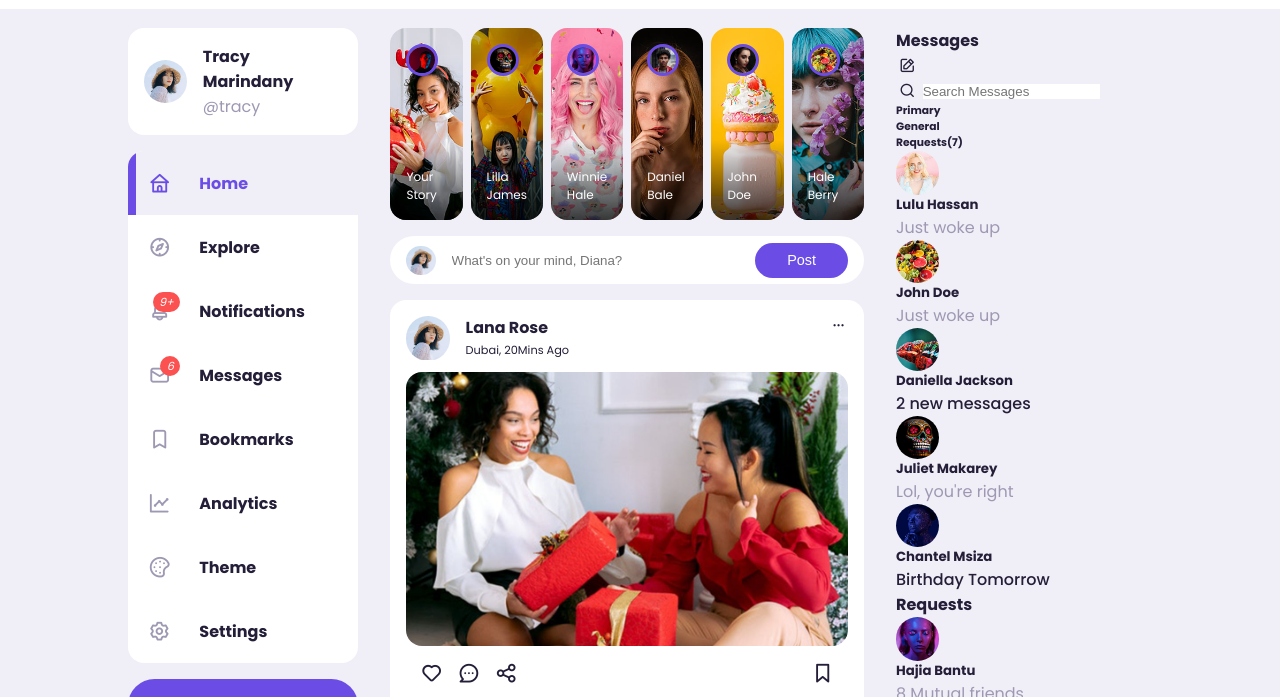
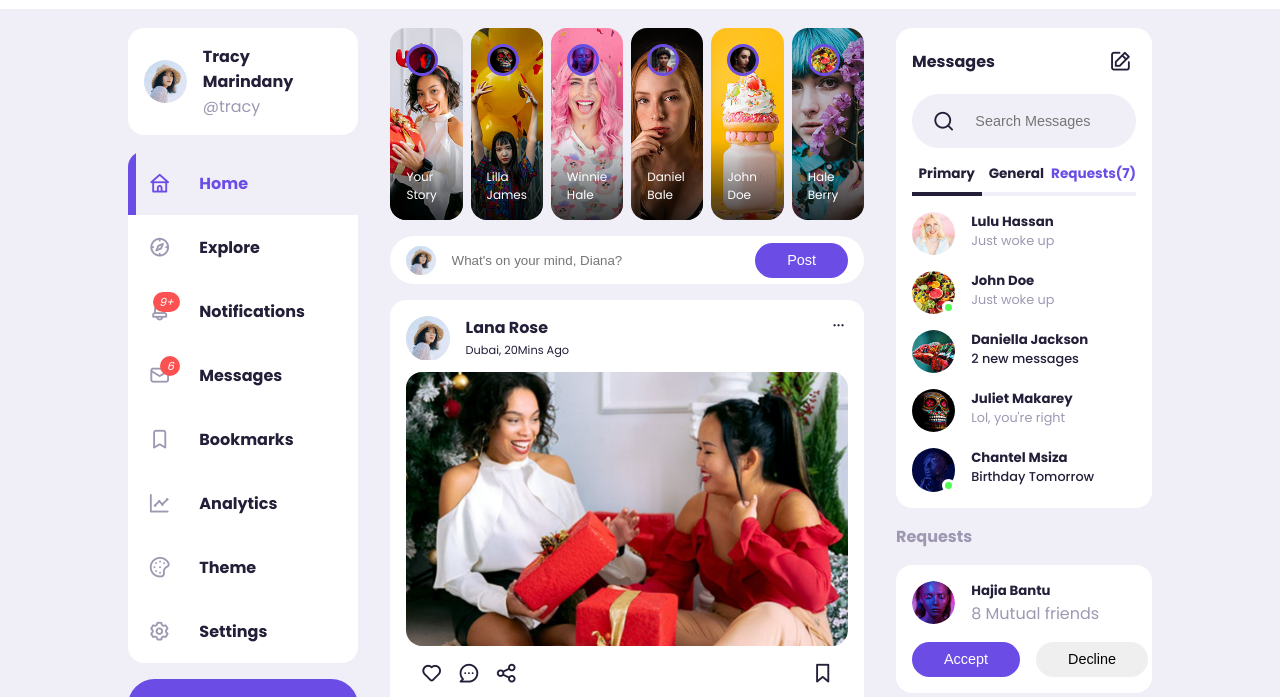
Before and after one commit to Vysint/Responsive-Social-Media-Website, a plain HTML site: page index.html in a window 1280 px wide. Shown: the part 58-755 px from the top of the page. Drawn offline with nearby package versions, Linux system fonts and the light colour scheme.

Commit message:
Added CSS styling to the Right Section of the Page

```diff
--- a/CSS/styles.css
+++ b/CSS/styles.css
@@ -87,12 +87,12 @@ nav .container {
   align-items: center;
   justify-content: space-between;
 }
-nav .search-bar {
+.search-bar {
   background: var(--color-light);
   border-radius: var(--border-radius);
   padding: var(--search-padding);
 }
-nav .search-bar input[type="search"] {
+.search-bar input[type="search"] {
   background: transparent;
   width: 30vw;
   margin-left: 1rem;
@@ -359,3 +359,102 @@ main .container .left .profile {
 .middle .liked-by p{
   margin-left: 0.5rem;
 }
+
+
+/* -----------RIGHT---------- */
+main .container .right{
+  height: max-content;
+  position: sticky;
+  top: var(--sticky-top-right);
+  bottom: 0;
+}
+.right .messages{
+  background: var(--color-white);
+  border-radius: var(--card-border-radius);
+  padding: var(--card-padding);
+}
+.right .messages .heading{
+  display: flex;
+  align-items: center;
+  justify-content: space-between;
+  margin-bottom: 1rem;
+}
+.right .messages i{
+  font-size: 1.4rem;
+}
+.right .messages .search-bar{
+  display: flex;
+  margin-bottom: 1rem;
+}
+.right .messages .category{
+  display: flex;
+  justify-content: space-between;
+  margin-bottom: 1rem;
+}
+.right .messages .category h6{
+  width: 100%;
+  text-align: center;
+  border-bottom: 4px solid var(--color-light);
+  padding-bottom: 0.5rem;
+  font-size: 0.85rem;
+}
+.right .messages .category .active{
+  border-color: var(--color-dark);
+}
+.right .messages .message-requests{
+  color: var(--color-primary);
+}
+.right .messages .message{
+  display: flex;
+  gap: 1rem;
+  margin-bottom: 1rem;
+  align-items: start;
+}
+.right .message .profile-photo{
+  position: relative;
+  overflow: visible;
+}
+.right .profile-photo img{
+  border-radius: 50%;
+}
+.right .messages .message:last-child{
+  margin: 0;
+}
+.right .messages .message p{
+  font-size: 0.8rem;
+}
+.right .messages .message .profile-photo .active{
+  width: 0.8rem;
+  height: 0.8rem;
+  border-radius: 50%;
+  border: 3px solid var(--color-white);
+  background: var(--color-success);
+  position: absolute;
+  bottom: 0;
+  right: 0;
+}
+
+
+/* ----------FRIEND REQUESTS-------- */
+.right .friend-requests{
+  margin-top: 1rem;
+}
+.right .friend-requests h4{
+  color: var(--color-gray);
+  margin: 1rem 0;
+}
+.right .request{
+  background: var(--color-white);
+  padding: var(--card-padding);
+  border-radius: var(--card-border-radius);
+  margin-bottom: 0.7rem;
+}
+.right .request .info{
+  display: flex;
+  gap: 1rem;
+  margin-bottom: 1rem;
+}
+.right .request .action{
+  display: flex;
+  gap: 1rem;
+}
```
